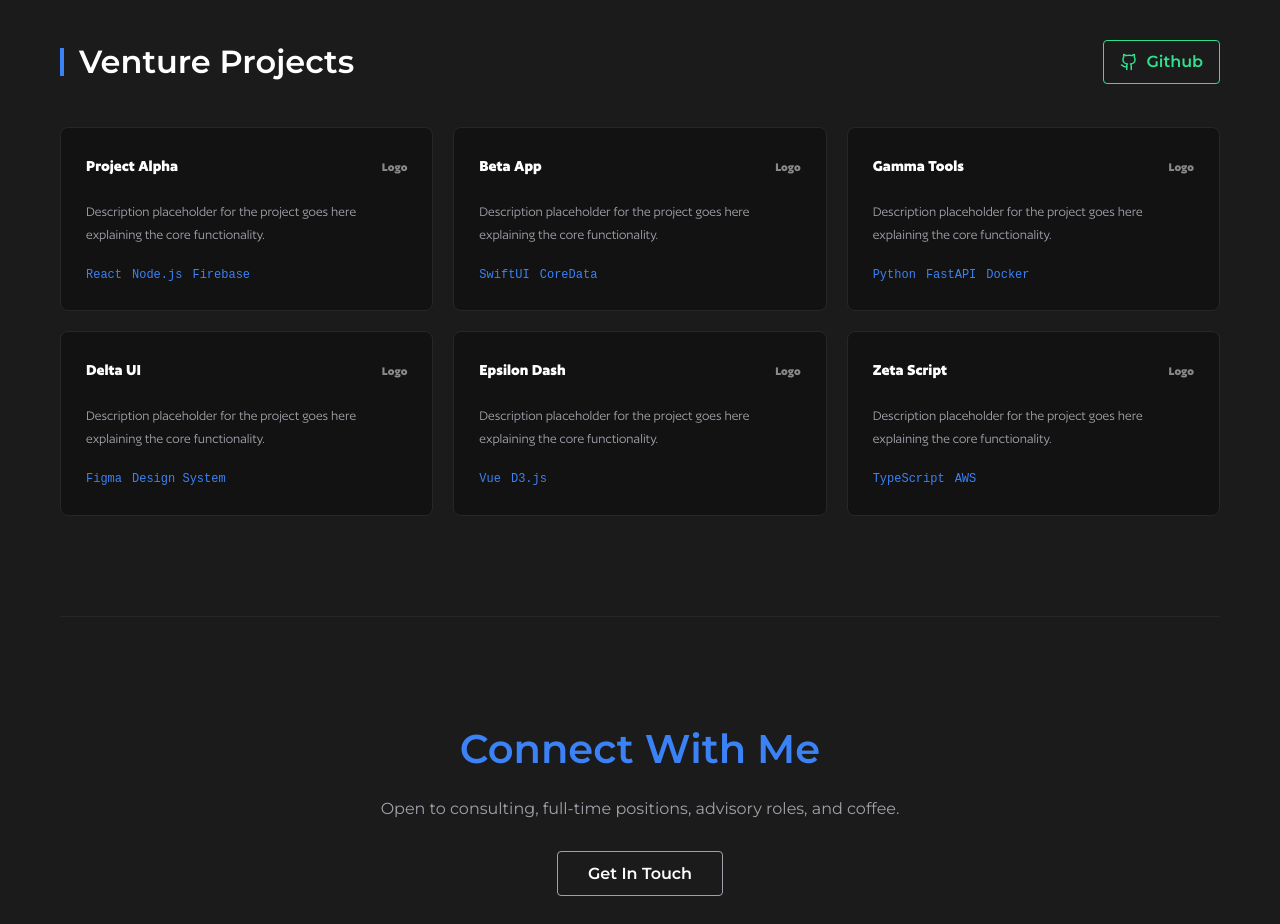
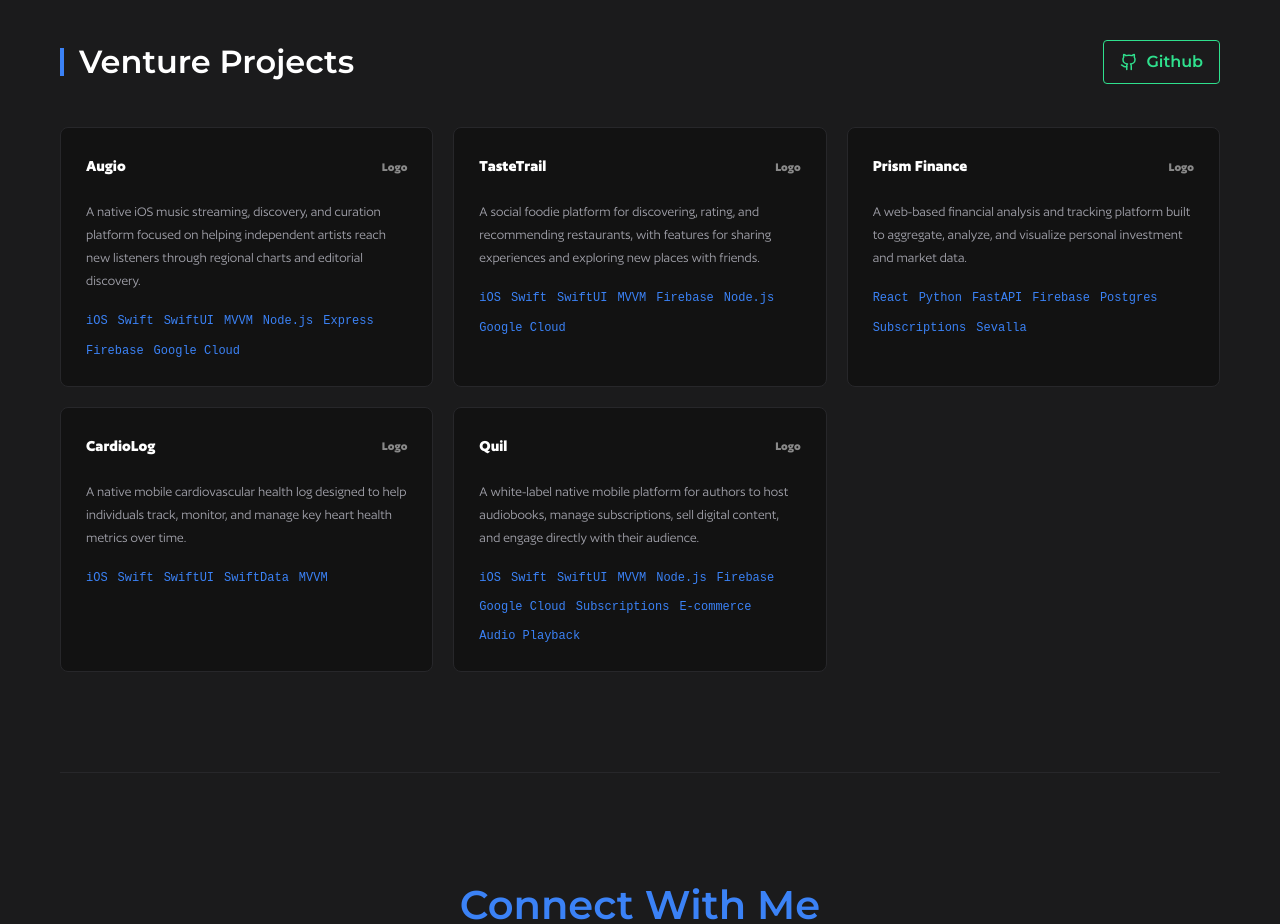
Before and after one commit to joemurphy3515/Portfolio, a React (Vite) app: page / in a window 1280 px wide. Shown: the part 2660-3584 px from the top of the page. Built offline with nearby package versions, Linux system fonts and the light colour scheme.

Commit message:
misc updates

```diff
--- a/src/App.tsx
+++ b/src/App.tsx
@@ -47,7 +47,6 @@ const App = () => {
     return () => observer.disconnect();
   }, []);
 
-  const EMAIL = "jmurphy2591@gmail.com";
   const [copied, setCopied] = useState(false);
 
   const handleCopyEmail = async () => {
@@ -91,9 +90,9 @@ const App = () => {
           </a>
 
           <a
-            href="#resume"
+            href="/Joe_Murphy_Resume.docx"
             className="nav-pill-link"
-            onClick={(e) => handleAnchorClick(e, "resume")}
+            download="Joe_Murphy_Resume.docx"
           >
             Resume
           </a>
@@ -284,10 +283,7 @@ const App = () => {
                 <div className="project-logo-placeholder">Logo</div>
               </div>
 
-              <p className="project-desc">
-                Description placeholder for the project goes here explaining the
-                core functionality.
-              </p>
+              <p className="project-desc">{project.description}</p>
 
               <div className="project-tags">
                 {project.tags.map((tag: string) => (
--- a/src/data.json
+++ b/src/data.json
@@ -61,47 +61,70 @@
     ],
  "projects": [
     {
-            "name": "Project Alpha",
+        "name": "Augio",
+        "description": "A native iOS music streaming, discovery, and curation platform focused on helping independent artists reach new listeners through regional charts and editorial discovery.",
         "tags": [
-                "React",
+            "iOS",
+            "Swift",
+            "SwiftUI",
+            "MVVM",
             "Node.js",
-                "Firebase"
+            "Express",
+            "Firebase",
+            "Google Cloud"
         ]
     },
     {
-            "name": "Beta App",
+        "name": "TasteTrail",
+        "description": "A social foodie platform for discovering, rating, and recommending restaurants, with features for sharing experiences and exploring new places with friends.",
         "tags": [
+            "iOS",
+            "Swift",
             "SwiftUI",
-                "CoreData"
+            "MVVM",
+            "Firebase",
+            "Node.js",
+            "Google Cloud"
         ]
     },
     {
-            "name": "Gamma Tools",
+        "name": "Prism Finance",
+        "description": "A web-based financial analysis and tracking platform built to aggregate, analyze, and visualize personal investment and market data.",
         "tags": [
+            "React",
             "Python",
             "FastAPI",
-                "Docker"
+            "Firebase",
+            "Postgres",
+            "Subscriptions",
+            "Sevalla"
         ]
     },
     {
-            "name": "Delta UI",
+        "name": "CardioLog",
+        "description": "A native mobile cardiovascular health log designed to help individuals track, monitor, and manage key heart health metrics over time.",
         "tags": [
-                "Figma",
-                "Design System"
+            "iOS",
+            "Swift",
+            "SwiftUI",
+            "SwiftData",
+            "MVVM"
         ]
     },
     {
-            "name": "Epsilon Dash",
+        "name": "Quil",
+        "description": "A white-label native mobile platform for authors to host audiobooks, manage subscriptions, sell digital content, and engage directly with their audience.",
         "tags": [
-                "Vue",
-                "D3.js"
-            ]
-        },
-        {
-            "name": "Zeta Script",
-            "tags": [
-                "TypeScript",
-                "AWS"
+            "iOS",
+            "Swift",
+            "SwiftUI",
+            "MVVM",
+            "Node.js",
+            "Firebase",
+            "Google Cloud",
+            "Subscriptions",
+            "E-commerce",
+            "Audio Playback"
         ]
     }
 ]
```
Also changed, not shown: index.html (+3 -2 lines), 1 other file (tests, documents, lock files or other folders). Lines whose indentation alone changed are shown as unchanged.
